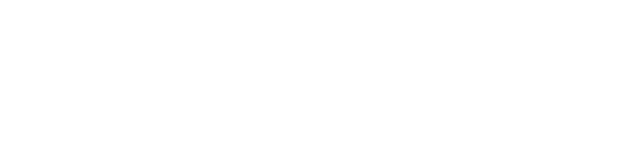
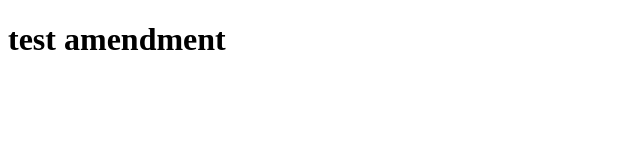
Before and after one commit to Martinwithvim/vimsite-training-v1, a plain HTML site: page index.html in a window 1280 px wide. Shown: the whole page, without its empty margins (0-640 px from the left). Drawn offline with Linux system fonts and the light colour scheme.

Commit message:
Update index.html

```diff
--- a/index.html
+++ b/index.html
@@ -6,6 +6,7 @@
 </head>
 
 <body>
+<h1>test amendment</h1>
 </body>
 
 </html>
```
